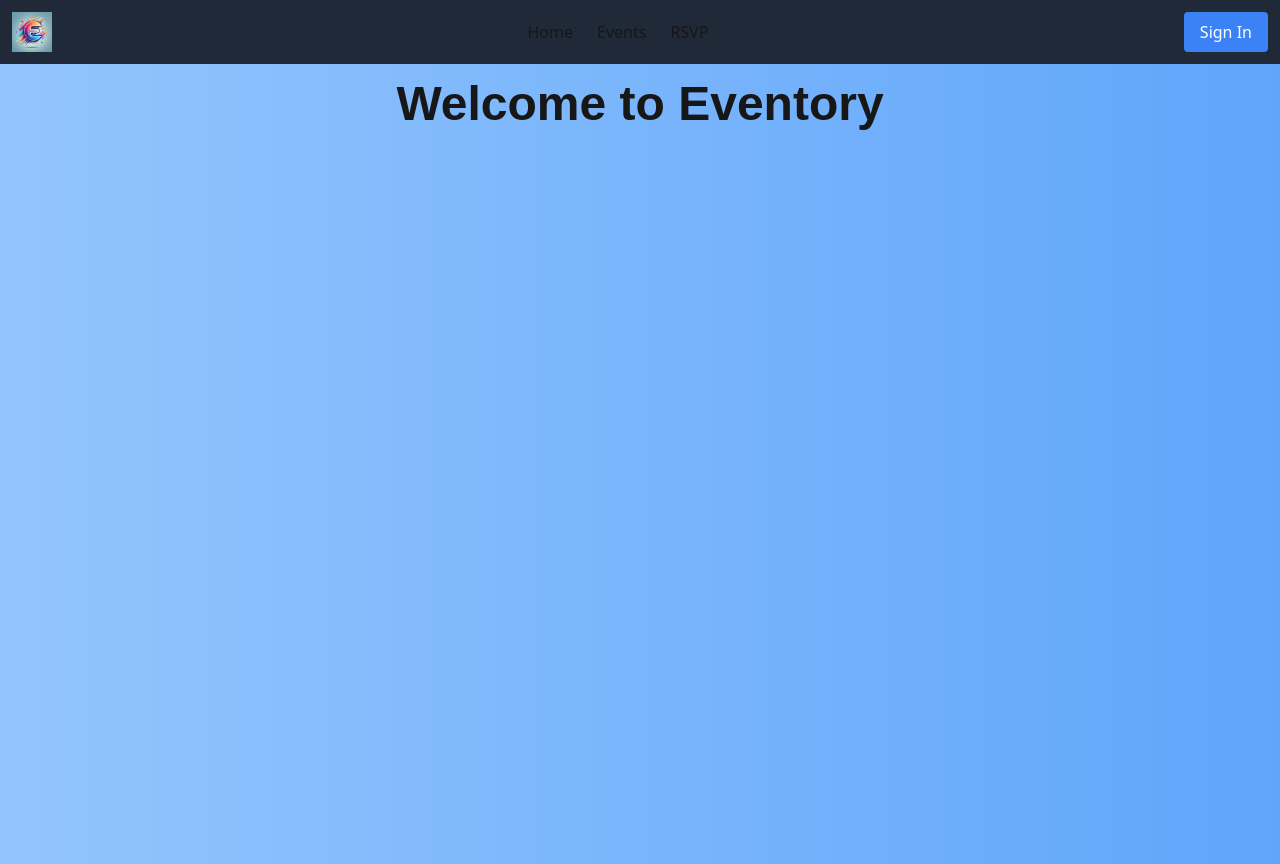
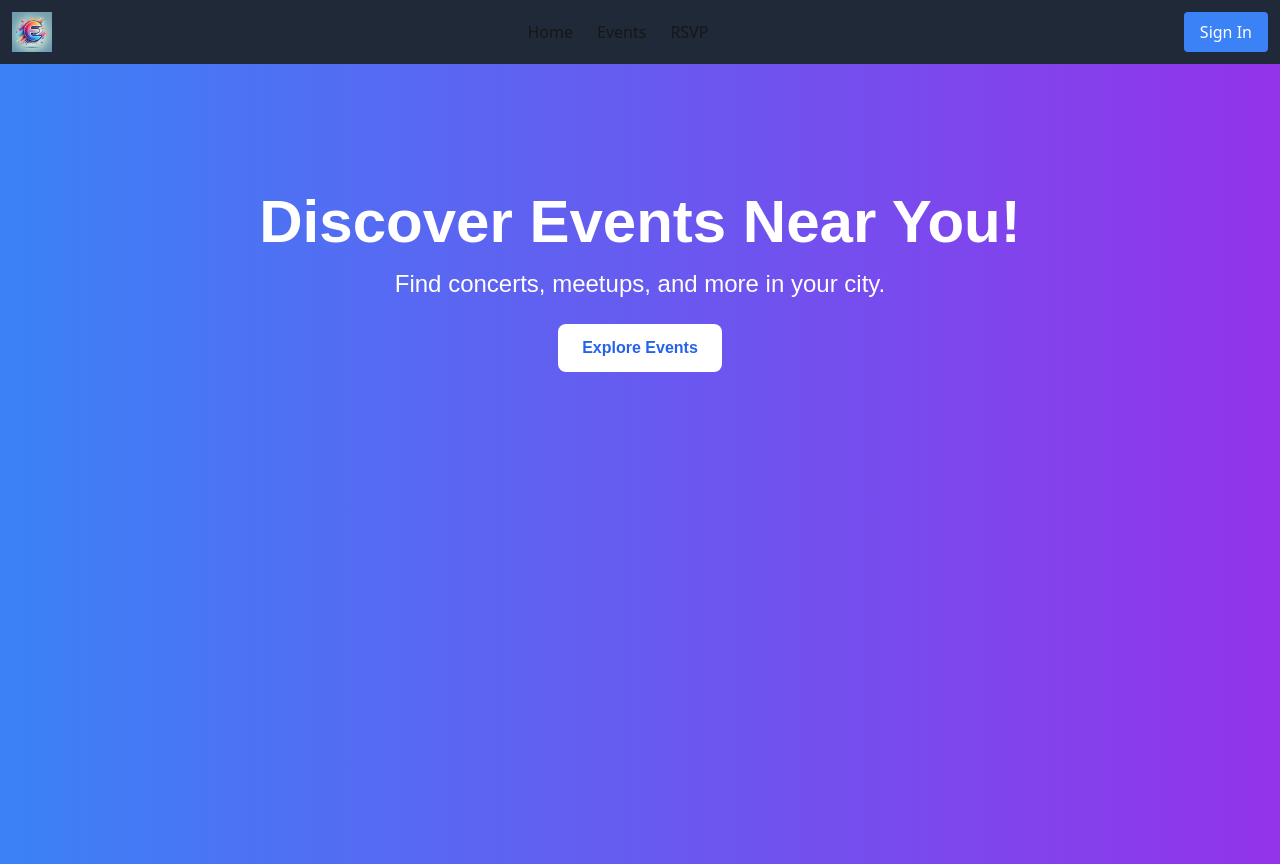
Before and after one commit to t1modo/Eventory, a Next.js app: page / in a window 1280 px wide. Built offline with nearby package versions, Linux system fonts and the light colour scheme.

Commit message:
Redesigned home page and added swiper component

```diff
--- a/package.json
+++ b/package.json
@@ -13,7 +13,8 @@
     "dotenv": "^16.4.7",
     "next": "^15.1.6",
     "react": "^19.0.0",
-    "react-dom": "^19.0.0"
+    "react-dom": "^19.0.0",
+    "swiper": "^11.2.2"
   },
   "devDependencies": {
     "@eslint/eslintrc": "^3",
--- a/src/app/components/EventCard.jsx
+++ b/src/app/components/EventCard.jsx
@@ -1,48 +1,61 @@
-export default function EventCard({ event }) {
+export default function EventCard({ event, className, size = "large" }) {
     const { name, date, time, url, venue, location, priceRange, image } = event;
 
     const formatTime = (timeString) => {
-        if (!timeString) return ''; //Edge case to account for an event with no time label
-
-        const [hours, minutes] = timeString.split(':'); //This is to extract the hours and minutes
-        const formattedTime = new Date(0, 0, 0, hours, minutes).toLocaleTimeString([], {
-            hour: '2-digit',
-            minute: '2-digit',
+      if (!timeString) return "";
+      const [hours, minutes] = timeString.split(":");
+      return new Date(0, 0, 0, hours, minutes).toLocaleTimeString([], {
+        hour: "2-digit",
+        minute: "2-digit",
         hour12: true,
       });
-        return formattedTime;
-    }
+    };
+
+    // Determine image classes based on size
+    const imageClass =
+      size === "small"
+        ? "w-24 h-24 object-cover rounded-md mb-4" // Small square image
+        : "w-full h-48 object-cover rounded-md mb-4"; // Default larger image
 
     return (
-        <div className="flex bg-slate-200 p-4 rounded-lg shadow-md hover:shadow-lg transition">
-
-            {/* Include the Event Image on the left side */}
+      <div
+        className={`flex flex-col bg-slate-200 p-4 rounded-lg shadow-md hover:shadow-lg transition ${className}`}
+      >
+        {/* Event Image */}
         {image && (
           <img
             src={image}
             alt={name || "Event Image"}
-                    className="w-32 h-32 object-cover rounded-md mr-4"
+            className={imageClass}
           />
         )}
 
-            {/* Include the Event Details on the right side */}
+        {/* Event Details */}
         <div className="flex flex-col justify-between">
-                <h2 className="text-blue-400 text-lg font-bold">{name || 'Event Name Not Available'}</h2>
+          <h2 className="text-blue-400 text-lg font-bold">
+            {name || "Event Name Not Available"}
+          </h2>
           <p className="text-gray-600">
-                    {date ? `Date: ${new Date(date).toLocaleDateString()}` : 'Date not available'}
-                    {time ? `, Time: ${formatTime(time)}` : ''}
+            {date
+              ? `Date: ${new Date(date).toLocaleDateString()}`
+              : "Date not available"}
+            {time ? `, Time: ${formatTime(time)}` : ""}
           </p>
-                <p className="text-gray-500">{venue || location || 'Location not available'}</p>
-                <p className="text-gray-500">{priceRange || 'Price range not available'}</p>
+          <p className="text-gray-500">
+            {venue || location || "Location not available"}
+          </p>
+          <p className="text-gray-500">
+            {priceRange || "Price range not available"}
+          </p>
           <a
-                    href={url || '#'}
+            href={url || "#"}
             target="_blank"
             rel="noopener noreferrer"
             className={`text-blue-500 hover:underline mt-2 inline-block ${
-                        url ? '' : 'pointer-events-none text-gray-400'
+              url ? "" : "pointer-events-none text-gray-400"
             }`}
           >
-                    {url ? 'View Event' : 'URL not available'}
+            {url ? "View Event" : "URL not available"}
           </a>
         </div>
       </div>
--- /dev/null
+++ b/src/app/components/FeaturedEventsCarousel.jsx
@@ -0,0 +1,32 @@
+"use client";
+
+import { Swiper, SwiperSlide } from "swiper/react";
+import "swiper/css";
+import "swiper/css/autoplay";
+import { Autoplay } from "swiper/modules";
+import EventCard from "./EventCard";
+
+export default function FeaturedEventCarousel({ events }) {
+  return (
+    <div className="w-full py-8">
+      <Swiper
+        modules={[Autoplay]}
+        spaceBetween={20}
+        slidesPerView={3}
+        autoplay={{ delay: 3000, pauseOnMouseEnter: true }}
+        loop={true}
+        breakpoints={{
+          640: { slidesPerView: 1 },
+          768: { slidesPerView: 2 },
+          1024: { slidesPerView: 3 },
+        }}
+      >
+        {events.map((event) => (
+          <SwiperSlide key={event.id}>
+            <EventCard event={event} className="h-100 flex-col" />
+          </SwiperSlide>
+        ))}
+      </Swiper>
+    </div>
+  );
+}
--- a/src/app/hooks/useEventAPI.js
+++ b/src/app/hooks/useEventAPI.js
@@ -19,9 +19,15 @@ export default function useEventAPI(query) {
       setError(null);
 
       try {
-                const response = await fetch(`/api?q=${query.q}&location=${query.location}`);
+        const response = await fetch(
+          `/api?q=${query.q}&location=${query.location}`
+        );
         if (!response.ok) throw new Error("Failed to fetch events");
         const data = await response.json();
+
+        const popularEvents = data
+          .sort((a, b) => b.attendees - a.attendees)
+          .slice(0, 5);
 
         const sortedData = data.sort((a, b) => {
           const dateA = new Date(a.date);
@@ -29,13 +35,12 @@ export default function useEventAPI(query) {
           return dateA - dateB; //This is to ensure ascended order
         });
 
+        setEvents(popularEvents);
         setEvents(sortedData);
         localStorage.setItem("events", JSON.stringify(sortedData));
-            }
-            catch (err) {
-                setError(err.message || 'Failed to fetch events');
-            }
-            finally {
+      } catch (err) {
+        setError(err.message || "Failed to fetch events");
+      } finally {
         setLoading(false);
       }
     };
--- a/src/app/page.jsx
+++ b/src/app/page.jsx
@@ -1,9 +1,34 @@
+"use client";
+
+import Link from "next/link";
+import useEventAPI from "./hooks/useEventAPI";
+import FeaturedEventCarousel from "./components/FeaturedEventsCarousel";
+
 export default function HomePage() {
-    return (
-        <div className="h-screen bg-gradient-to-r from-blue-300 to-blue-400 relative">
-            <div className="absolute top-0 left-1/2 transform -translate-x-1/2 mt-4">
-                <h1 className="font-inter text-5xl font-bold fly-in-text">Welcome to Eventory</h1>
-            </div>
+  const { events, loading, error } = useEventAPI({ q: "", location: "" });
+
+  return (
+    <div>
+      {/* Hero Section */}
+      <div className="h-screen bg-gradient-to-r from-blue-500 to-purple-600 flex flex-col justify-start items-center text-white relative pt-16 md:pt-24 lg:pt-32">
+        <h1 className="text-4xl md:text-5xl lg:text-6xl font-bold mb-4 text-center">
+          Discover Events Near You!
+        </h1>
+        <p className="text-lg md:text-xl lg:text-2xl mb-6 text-center">
+          Find concerts, meetups, and more in your city.
+        </p>
+        <Link
+          href="/event-discovery"
+          className="bg-white text-blue-600 px-6 py-3 rounded-lg font-semibold hover:bg-gray-100 transition mb-8"
+        >
+          Explore Events
+        </Link>
+
+        {/* Swiping Cards Positioned Below */}
+        <div className="absolute bottom-20 w-full max-w-7xl px-4">
+          <FeaturedEventCarousel events={events} />
         </div>
-    );
+      </div>
+    </div>
+  );
 }
```
Also changed, not shown: src/app/api/route.js (+8 -5 lines), src/app/components/Navbar.jsx (+25 -9 lines), src/app/event-discovery/page.jsx (+15 -11 lines), src/app/rsvp/page.jsx (indentation only), src/app/styles/globals.css (line endings or trailing spaces), 1 other file (tests, documents, lock files or other folders). Lines whose indentation alone changed are shown as unchanged.
